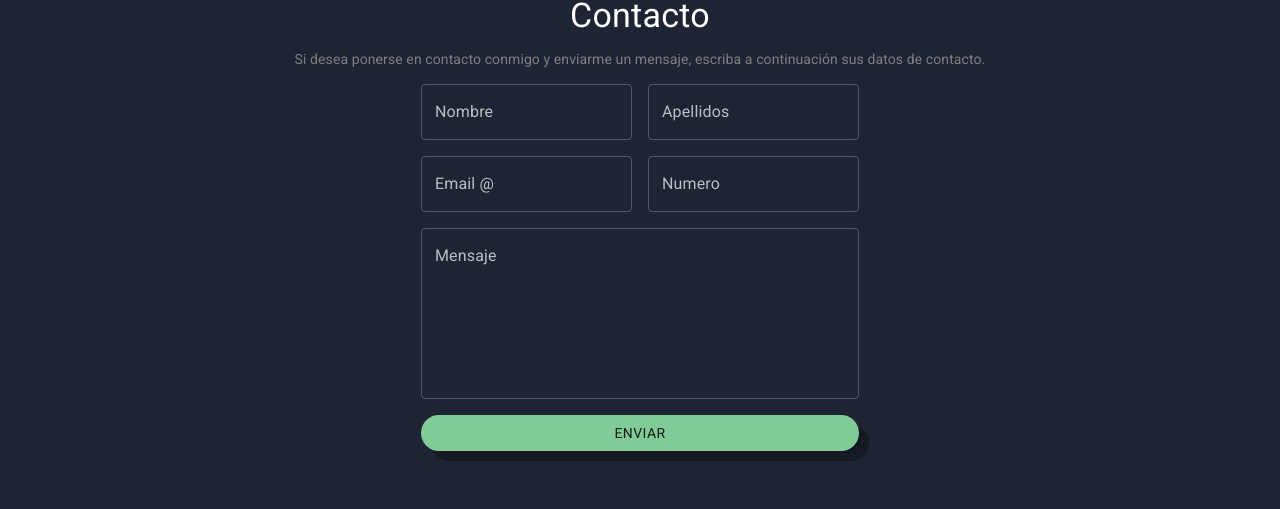
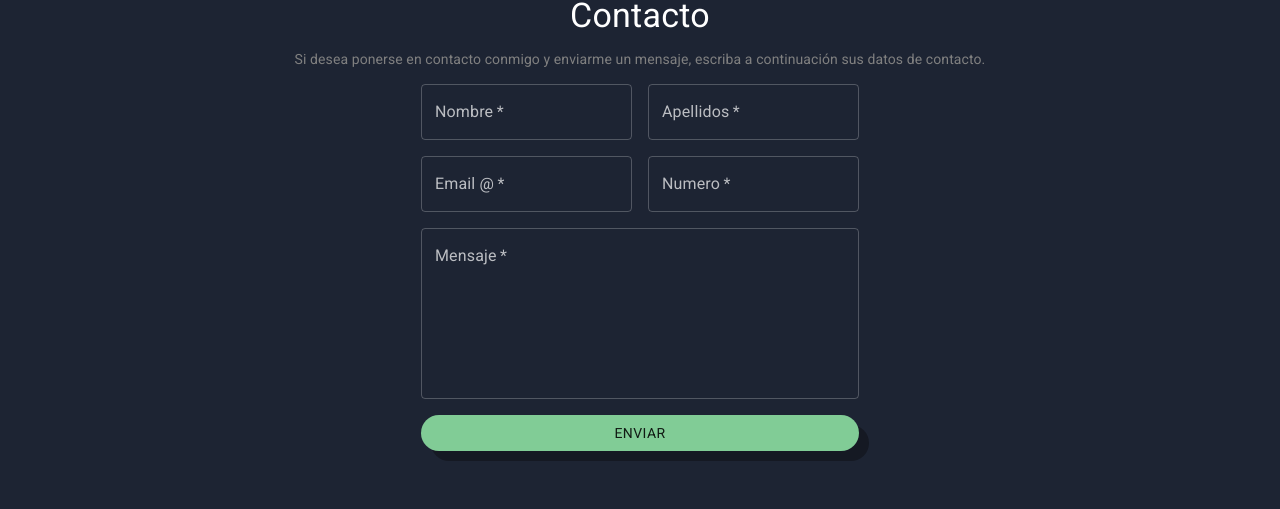
Before and after one commit to BalaguerRC/portafolio, a React (Vite) app: page / in a window 1280 px wide. Shown: the part 2828-3337 px from the top of the page. Built offline with nearby package versions, Linux system fonts and the light colour scheme.

Commit message:
Emailjs and sendEmail added

```diff
--- a/package.json
+++ b/package.json
@@ -10,12 +10,15 @@
     "preview": "vite preview"
   },
   "dependencies": {
+    "@emailjs/browser": "^3.11.0",
     "@emotion/react": "^11.10.6",
     "@emotion/styled": "^11.10.6",
     "@fontsource/roboto": "^4.5.8",
     "@mui/icons-material": "^5.11.16",
-    "@mui/material": "^5.12.1",
+    "@mui/lab": "^5.0.0-alpha.128",
+    "@mui/material": "^5.12.2",
     "@mui/styled-engine-sc": "^5.12.0",
+    "imask": "^6.6.1",
     "react": "^18.2.0",
     "react-dom": "^18.2.0",
     "styled-components": "^5.3.9"
--- a/src/components/section/contact/contactForm.jsx
+++ b/src/components/section/contact/contactForm.jsx
@@ -1,5 +1,16 @@
-import { Box, Grid, TextField, Button, styled } from "@mui/material";
-import {useState } from "react";
+import {
+  Box,
+  Grid,
+  TextField,
+  Button,
+  styled,
+  Snackbar,
+  Alert,
+  Typography,
+} from "@mui/material";
+import { useRef, useState } from "react";
+import emailjs from "@emailjs/browser";
+import LoadingButton from "@mui/lab/LoadingButton";
 
 const TextFieldCustom = styled(TextField)({
   "& label.Mui-focused": {
@@ -18,36 +29,88 @@ const TextFieldCustom = styled(TextField)({
   },
 });
 
-const ContactForm = ({lenguaje}) => {
-  const [Nam, setName] = useState(0);
-  const [LasNam, setLasName] = useState(0);
-  const [Email, setEmail] = useState(0);
-  const [No, setNo] = useState(0);
-  const [Message, setMessage] = useState(0);
+const ContactForm = ({ lenguaje }) => {
+  const [Nam, setName] = useState("");
+  const [LasNam, setLasName] = useState("");
+  const [Email, setEmail] = useState("");
+  const [No, setNo] = useState("");
+  const [Message, setMessage] = useState("");
+  const [Loading, setLoading] = useState(false);
+  const [open, setOpen] = useState(false);
+  const Form = useRef();
 
-  const Response = (Name, Lastname, Email, No, Message) => {
-    console.log(Name, Lastname, Email, No, Message);
+  const [envio, setEnvio] = useState(0);
+
+  /** */
+  const sendEmail = (e) => {
+    e.preventDefault();
+    setLoading(!Loading);
+    // console.log(Form.current.value)
+    ValidateEmail();
+  };
+  const ValidateEmail = () => {
+    if ((Nam, LasNam, Email, No, Message != "")) {
+      setTimeout(() => {
+        setLoading(Loading);
+        setOpen(!open);
+        /*emailjs
+          .sendForm(
+            "service_zs9t9pj",
+            "template_3omhq6s",
+            Form.current,
+            "IhuHlaT7JrANB4cCL"
+          )
+          .then(
+            (res) => {
+              console.log(res.text);
+            },
+            (err) => {
+              console.log(err);
+            }
+          );*/
+        //console.log(open);
+        setEnvio(1);
+        console.log("enviado");
+      }, 1000);
+    }
   };
   return (
     <Box>
+      <Snackbar
+        open={open}
+        autoHideDuration={2000}
+        onClose={() => setOpen(false)}
+        anchorOrigin={{ vertical: "bottom", horizontal: "right" }}
+      >
+        <Alert severity="success" variant="filled">
+          {lenguaje == "en" ? "Email sudmited" : "Correo enviado"}
+        </Alert>
+      </Snackbar>
+      <form ref={Form} onSubmit={sendEmail}>
         <Grid container direction={"row"}>
           <Grid item xs m={1}>
             <TextFieldCustom
-            label={lenguaje == "en" ? "Name":"Nombre"}
+              label={lenguaje == "en" ? "Name" : "Nombre"}
+              required
               variant="outlined"
+              name="user_name"
               type="text"
-            onChange={(e) => setName(e.currentTarget.value)}
-            placeholder={lenguaje == "en" ? "name...":"nombre..."}
+              onChange={(e) => {
+                setName(e.currentTarget.value);
+              }}
+              placeholder={lenguaje == "en" ? "name..." : "nombre..."}
               fullWidth
             />
           </Grid>
           <Grid item xs m={1}>
             <TextFieldCustom
-            label={lenguaje == "en" ? "Lastname":"Apellidos"}
+              label={lenguaje == "en" ? "Lastname" : "Apellidos"}
+              required
               variant="outlined"
+              name="user_lastname"
               type="text"
               onChange={(e) => setLasName(e.currentTarget.value)}
-            placeholder={lenguaje == "en" ? "lastname...":"apellidos..."}
+              placeholder={lenguaje == "en" ? "lastname..." : "apellidos..."}
               fullWidth
             />
           </Grid>
@@ -56,7 +119,9 @@ const ContactForm = ({lenguaje}) => {
           <Grid item xs sx={{ m: 1 }}>
             <TextFieldCustom
               label="Email @"
+              required
               variant="outlined"
+              name="user_email"
               type="email"
               onChange={(e) => setEmail(e.currentTarget.value)}
               placeholder="example@gmail.com"
@@ -66,8 +131,10 @@ const ContactForm = ({lenguaje}) => {
 
           <Grid item xs sx={{ m: 1 }}>
             <TextFieldCustom
-            label={lenguaje == "en" ? "Phone":"Numero"}
+              label={lenguaje == "en" ? "Phone" : "Numero"}
+              required
               variant="outlined"
+              name="phone"
               type="text"
               onChange={(e) => setNo(e.currentTarget.value)}
               placeholder="809-12..."
@@ -79,17 +146,35 @@ const ContactForm = ({lenguaje}) => {
           <Grid item xs sx={{ m: 1 }}>
             <TextFieldCustom
               multiline
+              name="message"
+              required
               rows={6}
-            label={lenguaje == "en" ? "Message":"Mensaje"}
+              label={lenguaje == "en" ? "Message" : "Mensaje"}
               fullWidth
               type="text"
-            placeholder={lenguaje == "en" ? "message...":"mensaje..."}
+              placeholder={lenguaje == "en" ? "message..." : "mensaje..."}
               onChange={(e) => setMessage(e.currentTarget.value)}
             />
           </Grid>
           <Grid item sx={{ m: 1 }}>
+            {Loading ? (
+              <LoadingButton
+                loading
+                variant="outlined"
+                fullWidth
+                sx={{
+                  borderRadius: 20,
+                }}
+              >
+                Submit
+              </LoadingButton>
+            ) : (
+              <>
+                {envio == 1 ? (
+                  <>
                     <Button
                       variant="contained"
+                      disabled
                       fullWidth
                       sx={{
                         background: "#81CC96",
@@ -97,22 +182,35 @@ const ContactForm = ({lenguaje}) => {
                         ":hover": {
                           background: "#a5dab4",
                         },
-              borderRadius: 20
+                        borderRadius: 20,
                       }}
-            onClick={() =>
-              Response(
-                Nam,
-                LasNam,
-                Email,
-                No,
-                Message
-              )
-            }
                     >
-            {lenguaje == "en" ? "Submit":"Enviar"}
+                      {lenguaje == "en" ? "Submit" : "Enviar"}
                     </Button>
+                    <Typography>Para enviar otro correo actualize la pagina</Typography>
+                  </>
+                ) : (
+                  <Button
+                    variant="contained"
+                    type="submit"
+                    fullWidth
+                    sx={{
+                      background: "#81CC96",
+                      boxShadow: "10px 10px #151923",
+                      ":hover": {
+                        background: "#a5dab4",
+                      },
+                      borderRadius: 20,
+                    }}
+                  >
+                    {lenguaje == "en" ? "Submit" : "Enviar"}
+                  </Button>
+                )}
+              </>
+            )}
           </Grid>
         </Grid>
+      </form>
     </Box>
   );
 };
```
Also changed, not shown: 1 other file (tests, documents, lock files or other folders). Lines whose indentation alone changed are shown as unchanged.
